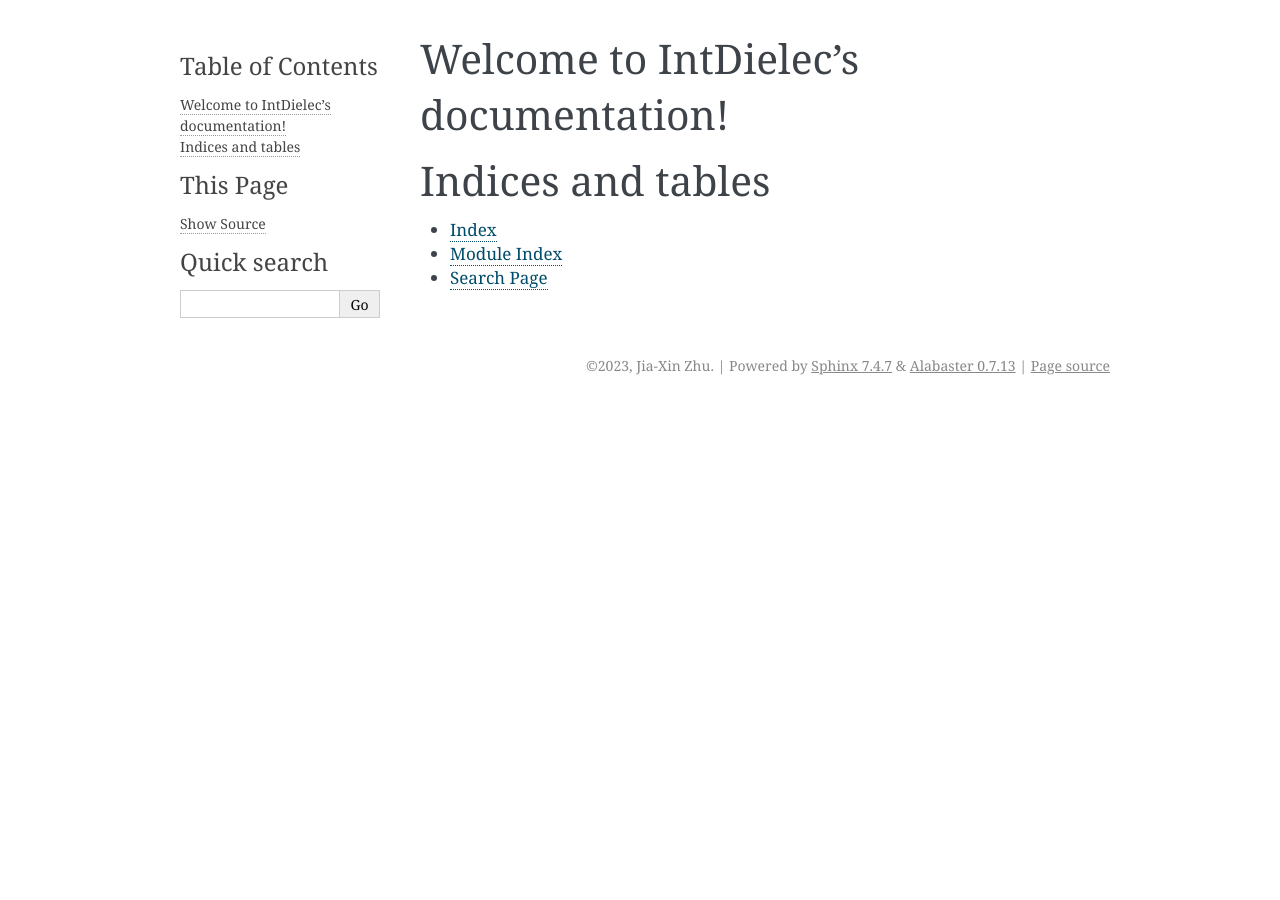
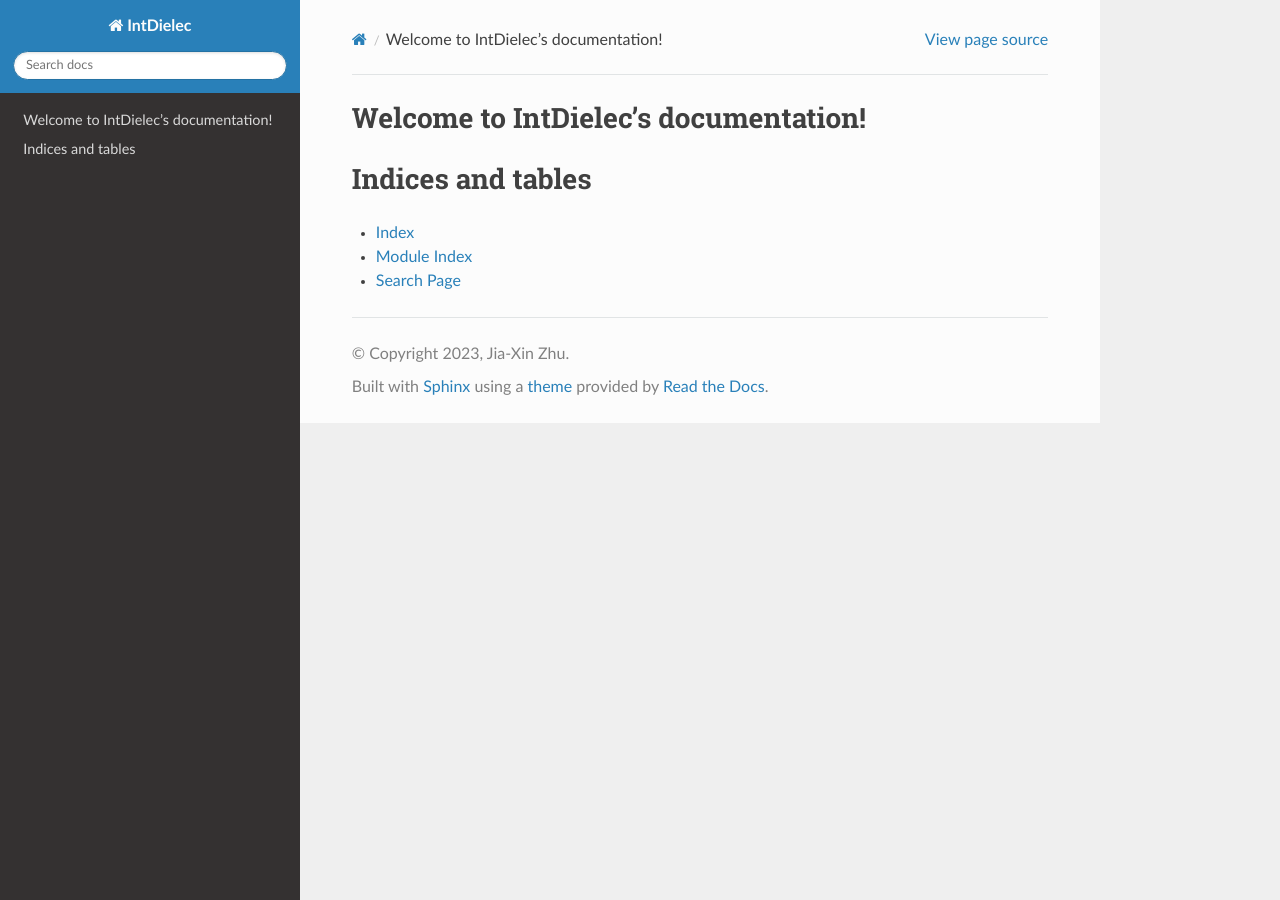
Before and after one commit to ChiahsinChu/IntDielec, a Sphinx documentation site: the page built from doc/source/index.rst, in a window 1280 px wide. Built offline with Sphinx 7.4.7 and the Read the Docs theme 2.0.0, drawn with Linux system fonts in a browser that asks for light colours.

Commit message:
update doc

```diff
--- a/doc/source/conf.py
+++ b/doc/source/conf.py
@@ -1,10 +1,21 @@
 # Configuration file for the Sphinx documentation builder.
 #
-# For the full list of built-in configuration values, see the documentation:
+# This file only contains a selection of the most common options. For a full
+# list see the documentation:
 # https://www.sphinx-doc.org/en/master/usage/configuration.html
 
+# -- Path setup --------------------------------------------------------------
+
+# If extensions (or modules to document with autodoc) are in another directory,
+# add these directories to sys.path here. If the directory is relative to the
+# documentation root, use os.path.abspath to make it absolute, like shown here.
+#
+import os
+import sys
+
+sys.path.insert(0, os.path.abspath('../../intdielec'))
+
 # -- Project information -----------------------------------------------------
-# https://www.sphinx-doc.org/en/master/usage/configuration.html#project-information
 
 project = 'IntDielec'
 copyright = '2023, Jia-Xin Zhu'
@@ -12,17 +23,58 @@
 release = '0.1'
 
 # -- General configuration ---------------------------------------------------
-# https://www.sphinx-doc.org/en/master/usage/configuration.html#general-configuration
 
-extensions = []
+# Add any Sphinx extension module names here, as strings. They can be
+# extensions coming with Sphinx (named 'sphinx.ext.*') or your custom
+# ones.
+extensions = [
+    'sphinx.ext.autodoc',
+    'sphinx.ext.napoleon',
+    'sphinx.ext.doctest',
+    'sphinx.ext.intersphinx',
+    'sphinx.ext.todo',
+    'sphinx.ext.coverage',
+    'sphinx.ext.mathjax',
+]
 
+# Add any paths that contain templates here, relative to this directory.
 templates_path = ['_templates']
+
+# List of patterns, relative to source directory, that match files and
+# directories to ignore when looking for source files.
+# This pattern also affects html_static_path and html_extra_path.
 exclude_patterns = []
 
+# -- Options for HTML output -------------------------------------------------
 
+# The theme to use for HTML and HTML Help pages.  See the documentation for
+# a list of builtin themes.
+#
 
-# -- Options for HTML output -------------------------------------------------
-# https://www.sphinx-doc.org/en/master/usage/configuration.html#options-for-html-output
+# pip install sphinx_rtd_theme before you use this theme
+html_theme = 'sphinx_rtd_theme'
 
-html_theme = 'alabaster'
+# Add any paths that contain custom static files (such as style sheets) here,
+# relative to this directory. They are copied after the builtin static files,
+# so a file named "default.css" will overwrite the builtin "default.css".
 html_static_path = ['_static']
+
+# Add latex
+latex_engine = 'xelatex'
+latex_elements = {
+    'fontpkg': r'''
+\setmainfont{DejaVu Serif}
+\setsansfont{DejaVu Sans}
+\setmonofont{DejaVu Sans Mono}
+''',
+    'preamble': r'''
+\usepackage[titles]{tocloft}
+\cftsetpnumwidth {1.25cm}\cftsetrmarg{1.5cm}
+\setlength{\cftchapnumwidth}{0.75cm}
+\setlength{\cftsecindent}{\cftchapnumwidth}
+\setlength{\cftsecnumwidth}{1.25cm}
+''',
+    'fncychap': r'\usepackage[Bjornstrup]{fncychap}',
+    'printindex': r'\footnotesize\raggedright\printindex',
+}
+latex_show_urls = 'footnote'
--- /dev/null
+++ b/doc/source/modules.rst
@@ -0,0 +1,5 @@
+intdielec
+=========
+
+.. toctree::
+   :maxdepth: 4
```
Also changed, not shown: 1 other file.
